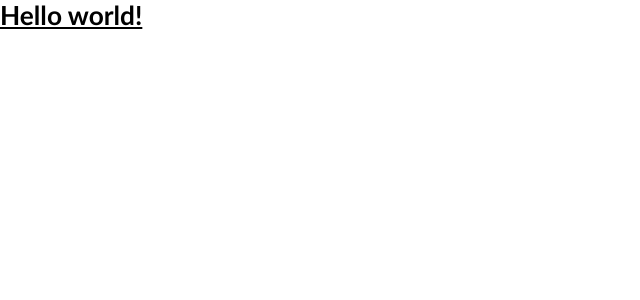
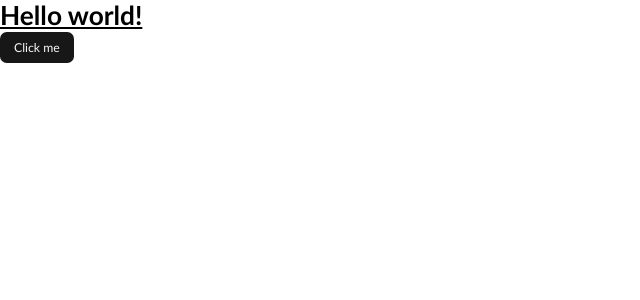
Before and after one commit to LLStudent83/balls_js, a React (Vite) app: page /register in a window 1280 px wide. Shown: the top 300 px of the page, without its empty margins (0-640 px from the left). Built offline with nearby package versions, Linux system fonts and the light colour scheme.

Commit message:
config: установлен и настроен shadcn

```diff
--- a/package.json
+++ b/package.json
@@ -24,14 +24,20 @@
 		"pretier": "^0.0.1",
 		"sass": "^1.93.2",
 		"steiger": "^0.5.11",
+		"tw-animate-css": "^1.4.0",
 		"typescript": "^5.8.3",
 		"vite": "^6.4.1"
 	},
 	"dependencies": {
+		"@radix-ui/react-slot": "^1.2.3",
 		"@tailwindcss/vite": "^4.1.16",
 		"axios": "^1.12.2",
+		"class-variance-authority": "^0.7.1",
+		"clsx": "^2.1.1",
+		"lucide-react": "^0.548.0",
 		"react": "^19.1.0",
 		"react-dom": "^19.1.0",
+		"tailwind-merge": "^3.3.1",
 		"tailwindcss": "^4.1.16"
 	}
 }
--- a/src/app/App.tsx
+++ b/src/app/App.tsx
@@ -2,6 +2,7 @@
 import { StrictMode } from "react";
 import ApiProvider from "shared/api";
 import "./styles/rootStyles.css";
+import {Button} from "@shadcn/components/ui/button"
 
 function App() {
 	return (
@@ -11,6 +12,7 @@
 				<h1 className="text-3xl font-bold underline text-black">
 					Hello world!
 				</h1>
+<Button>Click me</Button>
 			</ApiProvider>
 		</StrictMode>
 	);
--- a/src/index.css
+++ b/src/index.css
@@ -1 +1,120 @@
 @import "tailwindcss";
+@import "tw-animate-css";
+
+@custom-variant dark (&:is(.dark *));
+
+@theme inline {
+  --radius-sm: calc(var(--radius) - 4px);
+  --radius-md: calc(var(--radius) - 2px);
+  --radius-lg: var(--radius);
+  --radius-xl: calc(var(--radius) + 4px);
+  --color-background: var(--background);
+  --color-foreground: var(--foreground);
+  --color-card: var(--card);
+  --color-card-foreground: var(--card-foreground);
+  --color-popover: var(--popover);
+  --color-popover-foreground: var(--popover-foreground);
+  --color-primary: var(--primary);
+  --color-primary-foreground: var(--primary-foreground);
+  --color-secondary: var(--secondary);
+  --color-secondary-foreground: var(--secondary-foreground);
+  --color-muted: var(--muted);
+  --color-muted-foreground: var(--muted-foreground);
+  --color-accent: var(--accent);
+  --color-accent-foreground: var(--accent-foreground);
+  --color-destructive: var(--destructive);
+  --color-border: var(--border);
+  --color-input: var(--input);
+  --color-ring: var(--ring);
+  --color-chart-1: var(--chart-1);
+  --color-chart-2: var(--chart-2);
+  --color-chart-3: var(--chart-3);
+  --color-chart-4: var(--chart-4);
+  --color-chart-5: var(--chart-5);
+  --color-sidebar: var(--sidebar);
+  --color-sidebar-foreground: var(--sidebar-foreground);
+  --color-sidebar-primary: var(--sidebar-primary);
+  --color-sidebar-primary-foreground: var(--sidebar-primary-foreground);
+  --color-sidebar-accent: var(--sidebar-accent);
+  --color-sidebar-accent-foreground: var(--sidebar-accent-foreground);
+  --color-sidebar-border: var(--sidebar-border);
+  --color-sidebar-ring: var(--sidebar-ring);
+}
+
+:root {
+  --radius: 0.625rem;
+  --background: oklch(1 0 0);
+  --foreground: oklch(0.145 0 0);
+  --card: oklch(1 0 0);
+  --card-foreground: oklch(0.145 0 0);
+  --popover: oklch(1 0 0);
+  --popover-foreground: oklch(0.145 0 0);
+  --primary: oklch(0.205 0 0);
+  --primary-foreground: oklch(0.985 0 0);
+  --secondary: oklch(0.97 0 0);
+  --secondary-foreground: oklch(0.205 0 0);
+  --muted: oklch(0.97 0 0);
+  --muted-foreground: oklch(0.556 0 0);
+  --accent: oklch(0.97 0 0);
+  --accent-foreground: oklch(0.205 0 0);
+  --destructive: oklch(0.577 0.245 27.325);
+  --border: oklch(0.922 0 0);
+  --input: oklch(0.922 0 0);
+  --ring: oklch(0.708 0 0);
+  --chart-1: oklch(0.646 0.222 41.116);
+  --chart-2: oklch(0.6 0.118 184.704);
+  --chart-3: oklch(0.398 0.07 227.392);
+  --chart-4: oklch(0.828 0.189 84.429);
+  --chart-5: oklch(0.769 0.188 70.08);
+  --sidebar: oklch(0.985 0 0);
+  --sidebar-foreground: oklch(0.145 0 0);
+  --sidebar-primary: oklch(0.205 0 0);
+  --sidebar-primary-foreground: oklch(0.985 0 0);
+  --sidebar-accent: oklch(0.97 0 0);
+  --sidebar-accent-foreground: oklch(0.205 0 0);
+  --sidebar-border: oklch(0.922 0 0);
+  --sidebar-ring: oklch(0.708 0 0);
+}
+
+.dark {
+  --background: oklch(0.145 0 0);
+  --foreground: oklch(0.985 0 0);
+  --card: oklch(0.205 0 0);
+  --card-foreground: oklch(0.985 0 0);
+  --popover: oklch(0.205 0 0);
+  --popover-foreground: oklch(0.985 0 0);
+  --primary: oklch(0.922 0 0);
+  --primary-foreground: oklch(0.205 0 0);
+  --secondary: oklch(0.269 0 0);
+  --secondary-foreground: oklch(0.985 0 0);
+  --muted: oklch(0.269 0 0);
+  --muted-foreground: oklch(0.708 0 0);
+  --accent: oklch(0.269 0 0);
+  --accent-foreground: oklch(0.985 0 0);
+  --destructive: oklch(0.704 0.191 22.216);
+  --border: oklch(1 0 0 / 10%);
+  --input: oklch(1 0 0 / 15%);
+  --ring: oklch(0.556 0 0);
+  --chart-1: oklch(0.488 0.243 264.376);
+  --chart-2: oklch(0.696 0.17 162.48);
+  --chart-3: oklch(0.769 0.188 70.08);
+  --chart-4: oklch(0.627 0.265 303.9);
+  --chart-5: oklch(0.645 0.246 16.439);
+  --sidebar: oklch(0.205 0 0);
+  --sidebar-foreground: oklch(0.985 0 0);
+  --sidebar-primary: oklch(0.488 0.243 264.376);
+  --sidebar-primary-foreground: oklch(0.985 0 0);
+  --sidebar-accent: oklch(0.269 0 0);
+  --sidebar-accent-foreground: oklch(0.985 0 0);
+  --sidebar-border: oklch(1 0 0 / 10%);
+  --sidebar-ring: oklch(0.556 0 0);
+}
+
+@layer base {
+  * {
+    @apply border-border outline-ring/50;
+  }
+  body {
+    @apply bg-background text-foreground;
+  }
+}
--- /dev/null
+++ b/src/shared/ui/shadcn/components/ui/button.tsx
@@ -0,0 +1,60 @@
+import * as React from "react"
+import { Slot } from "@radix-ui/react-slot"
+import { cva, type VariantProps } from "class-variance-authority"
+
+import { cn } from "@shadcn/lib/utils"
+
+const buttonVariants = cva(
+  "inline-flex items-center justify-center gap-2 whitespace-nowrap rounded-md text-sm font-medium transition-all disabled:pointer-events-none disabled:opacity-50 [&_svg]:pointer-events-none [&_svg:not([class*='size-'])]:size-4 shrink-0 [&_svg]:shrink-0 outline-none focus-visible:border-ring focus-visible:ring-ring/50 focus-visible:ring-[3px] aria-invalid:ring-destructive/20 dark:aria-invalid:ring-destructive/40 aria-invalid:border-destructive",
+  {
+    variants: {
+      variant: {
+        default: "bg-primary text-primary-foreground hover:bg-primary/90",
+        destructive:
+          "bg-destructive text-white hover:bg-destructive/90 focus-visible:ring-destructive/20 dark:focus-visible:ring-destructive/40 dark:bg-destructive/60",
+        outline:
+          "border bg-background shadow-xs hover:bg-accent hover:text-accent-foreground dark:bg-input/30 dark:border-input dark:hover:bg-input/50",
+        secondary:
+          "bg-secondary text-secondary-foreground hover:bg-secondary/80",
+        ghost:
+          "hover:bg-accent hover:text-accent-foreground dark:hover:bg-accent/50",
+        link: "text-primary underline-offset-4 hover:underline",
+      },
+      size: {
+        default: "h-9 px-4 py-2 has-[>svg]:px-3",
+        sm: "h-8 rounded-md gap-1.5 px-3 has-[>svg]:px-2.5",
+        lg: "h-10 rounded-md px-6 has-[>svg]:px-4",
+        icon: "size-9",
+        "icon-sm": "size-8",
+        "icon-lg": "size-10",
+      },
+    },
+    defaultVariants: {
+      variant: "default",
+      size: "default",
+    },
+  }
+)
+
+function Button({
+  className,
+  variant,
+  size,
+  asChild = false,
+  ...props
+}: React.ComponentProps<"button"> &
+  VariantProps<typeof buttonVariants> & {
+    asChild?: boolean
+  }) {
+  const Comp = asChild ? Slot : "button"
+
+  return (
+    <Comp
+      data-slot="button"
+      className={cn(buttonVariants({ variant, size, className }))}
+      {...props}
+    />
+  )
+}
+
+export { Button, buttonVariants }
--- /dev/null
+++ b/src/shared/ui/shadcn/lib/utils.ts
@@ -0,0 +1,6 @@
+import { type ClassValue, clsx } from "clsx";
+import { twMerge } from "tailwind-merge";
+
+export function cn(...inputs: ClassValue[]) {
+	return twMerge(clsx(inputs));
+}
--- a/tsconfig.json
+++ b/tsconfig.json
@@ -12,6 +12,9 @@
 		"sourceMap": true,
 		"allowSyntheticDefaultImports": true,
 		"baseUrl": "src",
+		"paths": {
+			"@shadcn/*": ["./shared/ui/shadcn/*"]
+		},
 		"plugins": [
 			{
 				"name": "typescript-plugin-css-modules",
--- a/vite.config.ts
+++ b/vite.config.ts
@@ -13,6 +13,7 @@
 			features: path.resolve(__dirname, "./src/features"),
 			entities: path.resolve(__dirname, "./src/entities"),
 			shared: path.resolve(__dirname, "./src/shared"),
+			"@shadcn": path.resolve(__dirname, "./src/shared/ui/shadcn"),
 		},
 	},
 });
```
Also changed, not shown: components.json (added).
